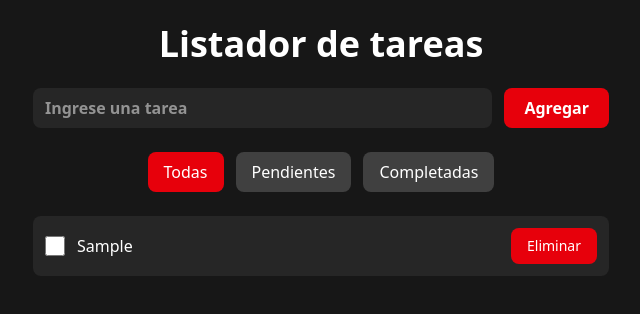
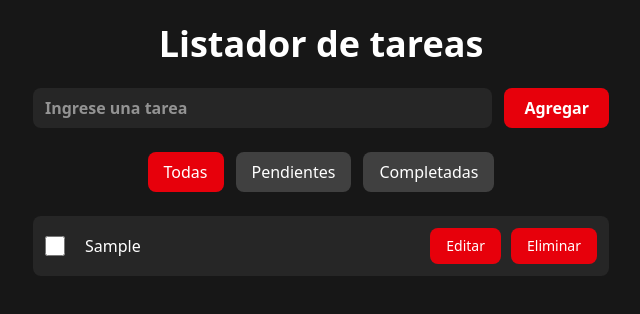
Before and after one commit to ecespedesp/To-Do-List-React, a React (Vite) app: page / in a window 1280 px wide. Both pictures are taken after typing "Sample" into the empty fields and a click on the button "Agregar". Shown: the top 314 px of the page, without its empty margins (319-959 px from the left). Built offline with nearby package versions, Linux system fonts and the light colour scheme.

Commit message:
feat: edit tasks registered

```diff
--- a/src/App.jsx
+++ b/src/App.jsx
@@ -19,7 +19,8 @@ function App() {
     const task = {
       id: Date.now(),
       text: newTask,
-      done: false
+      done: false,
+      edit_mode: false
       }
 
     setTasks(prev => [...prev,task])
@@ -42,9 +43,26 @@ function App() {
     if(filter === "done") return task.done
     if(filter === "pending") return !task.done
     return true
+  })
+
+  const toggleButton = (id) => {
+
+    setTasks(prev =>
+      prev.map(task =>
+        task.id === id ? {...task, edit_mode: !task.edit_mode} : task
+      )
+    )
+
   }
 
+  const editTask = (id, task_edited) => {
+    setTasks(prev =>
+      prev.map(task =>
+        task.id === id ? {...task, text: task_edited} : task
       )
+    )
+  }
+
 
   return (
   <div className="min-h-screen bg-neutral-900 text-white px-4 py-6">
@@ -109,7 +127,7 @@ function App() {
             key={task.id}
             className="flex flex-col sm:flex-row sm:items-center sm:justify-between gap-3 bg-neutral-800 rounded-lg p-3"
           >
-            <label className="flex items-center gap-3">
+            <label className="flex items-center gap-5">
               <input
                 type="checkbox"
                 checked={task.done}
@@ -117,9 +135,16 @@ function App() {
                 className="w-5 h-5"
               />
               <span className={task.done ? "line-through opacity-60" : ""}>
-                {task.text}
+                {!task.edit_mode ? task.text : <input className='bg-[black] rounded ' value={task.text} onChange={e => editTask(task.id, e.target.value)}></input> }
               </span>
             </label>
+            <div className='flex gap-[10px]'>
+              <button
+              id='edit-btn'
+              onClick={() => toggleButton(task.id)}
+
+              className='bg-red-600 hover:bg-red-700 transition rounded-lg px-4 py-2 text-sm'
+              > {task.edit_mode? "Aceptar" : "Editar"}</button>
 
               <button
                 onClick={() => deleteTask(task.id)}
@@ -127,6 +152,7 @@ function App() {
               >
                 Eliminar
               </button>
+            </div>
           </li>
         ))}
       </ul>
```
Lines whose indentation alone changed are shown as unchanged.
